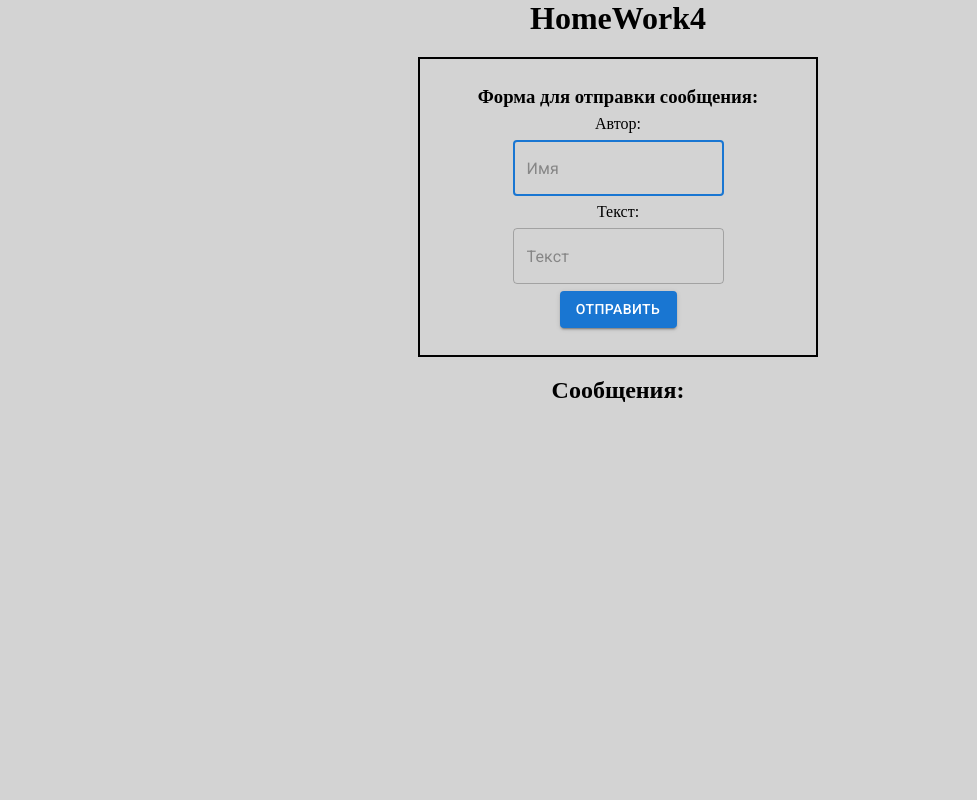
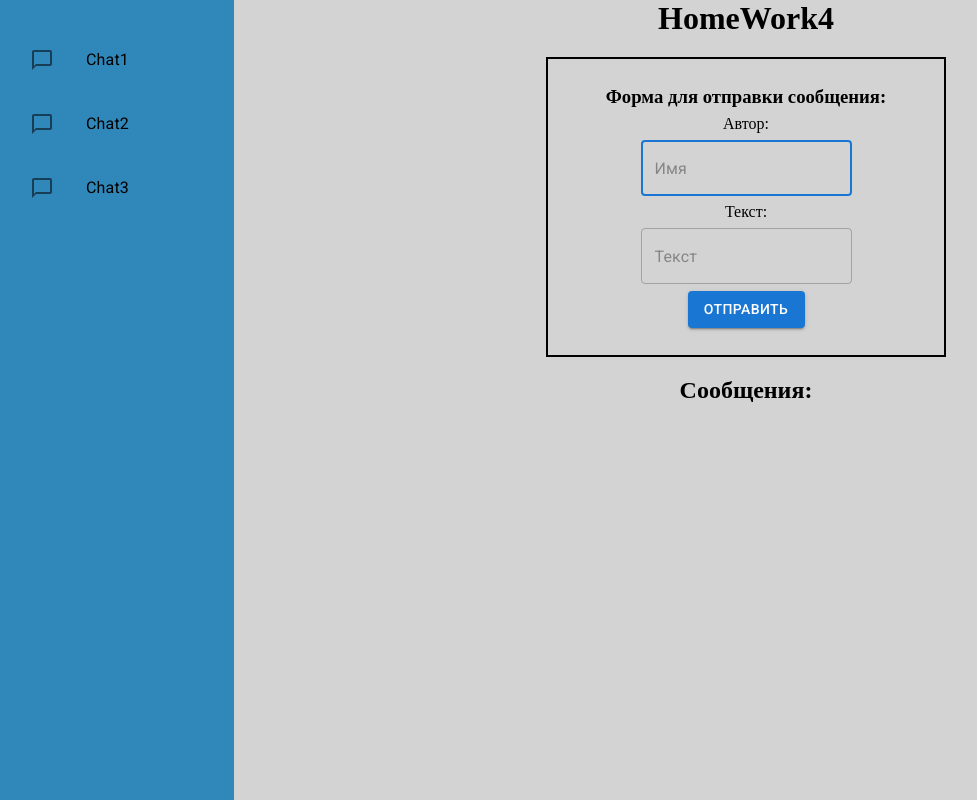
Before and after one commit to Azamark/GB_JS_FullStack_React, a React (Create React App) app in the folder homework4/: page / in a window 1280 px wide. Shown: the whole page, without its empty margins (22-999 px from the left). Built offline with nearby package versions, Linux system fonts and the light colour scheme.

Commit message:
Добавил массив чатов и соответствующие компоненты Chatrooms, Chat

```diff
--- a/homework4/src/App.js
+++ b/homework4/src/App.js
@@ -1,6 +1,7 @@
 import React, { useEffect, useState } from 'react';
 import { Message } from './components/Message.jsx'
 import { Form } from './components/Form.jsx'
+import { Chatrooms } from './components/Chatrooms.jsx'
 
 function App() {
   const [messageList, setMessageList] = useState([]);
@@ -20,6 +21,9 @@ function App() {
 
   return (
     <div className="App">
+      <div className='chatrooms'>
+        <Chatrooms />
+      </div>
       <div className="container flex">
         <h1>HomeWork4</h1>
         <Form data={message} setData={setMessage} setMessage={setMessageList} />
--- /dev/null
+++ b/homework4/src/components/Chat.jsx
@@ -0,0 +1,15 @@
+import ChatBubbleOutlineIcon from '@mui/icons-material/ChatBubbleOutline';
+import { ListItem, ListItemButton, ListItemIcon, ListItemText } from '@mui/material';
+
+export const Chat = ({ name }) => {
+    return (
+        <ListItem sx={{ color: 'black' }}>
+            <ListItemButton>
+                <ListItemIcon>
+                    <ChatBubbleOutlineIcon />
+                </ListItemIcon>
+                <ListItemText primary={name} />
+            </ListItemButton>
+        </ListItem>
+    )
+}
--- a/homework4/src/components/Chatrooms.jsx
+++ b/homework4/src/components/Chatrooms.jsx
@@ -1,8 +1,28 @@
+import { List } from '@mui/material'
+import { Chat } from './Chat.jsx';
 
 export const Chatrooms = () => {
+
+    const chatsArray = [
+        {
+            id: 1,
+            name: 'Chat1'
+        },
+        {
+            id: 2,
+            name: 'Chat2'
+        },
+        {
+            id: 3,
+            name: 'Chat3'
+        },
+    ];
+
     return (
-        <div>
-
-        </div>
+        <List>
+            {
+                chatsArray.map((e, i) => <Chat name={e.name} key={e.id} />)
+            }
+        </List>
     )
 }
--- a/homework4/src/index.css
+++ b/homework4/src/index.css
@@ -2,6 +2,11 @@
     margin: 0;
     padding: 0;
     box-sizing: border-box;
+}
+
+.App {
+    display: flex;
+    background-color: lightgray;
 }
 
 .container {
@@ -17,7 +22,6 @@ button:hover {
 }
 
 .flex {
-    background-color: lightgray;
     display: flex;
     flex-direction: column;
     justify-content: top;
@@ -47,3 +51,10 @@ button:hover {
 .form-submit button {
     width: 30%
 }
+
+.chatrooms {
+    height: 100vh;
+    width: 20%;
+    padding: 20px;
+    background-color: rgb(48, 135, 186);
+}
```
